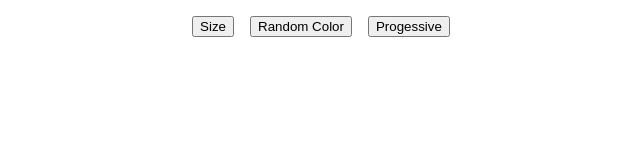
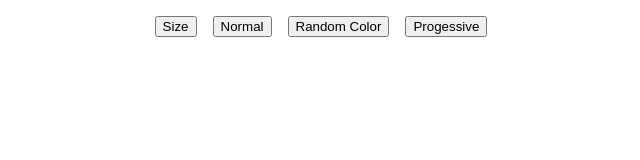
Before and after one commit to CoreyBabs/etch-a-sketch-js, a plain HTML site: page index.html in a window 1280 px wide. Shown: the whole page, without its empty margins (319-959 px from the left). Drawn offline with Linux system fonts and the light colour scheme.

Commit message:
Add normal button to html

```diff
--- a/index.html
+++ b/index.html
@@ -9,6 +9,7 @@
 	<body>
 		<div id="buttons">
 			<button id="size">Size</button>
+			<button id="normal">Normal</button>
 			<button id="random">Random Color</button>
 			<button id="progressive">Progessive</button>
 		</div>
```
